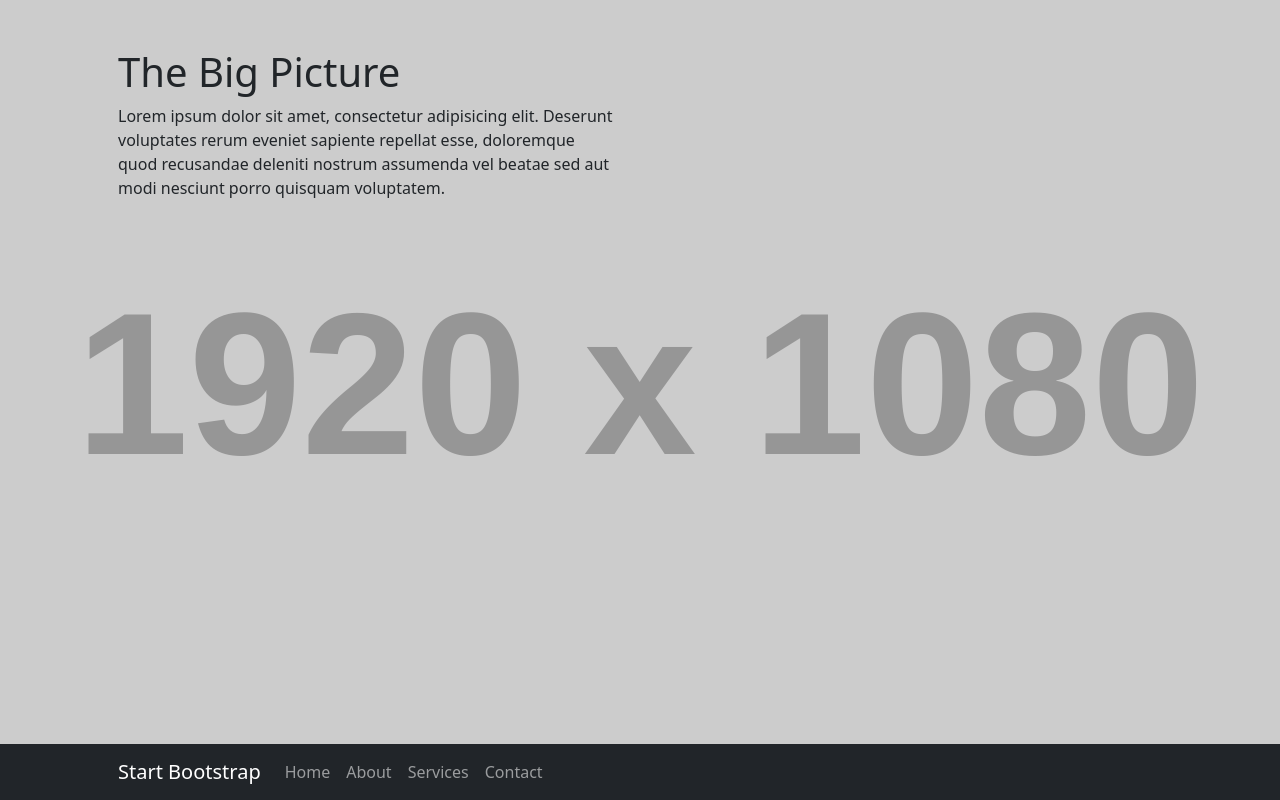
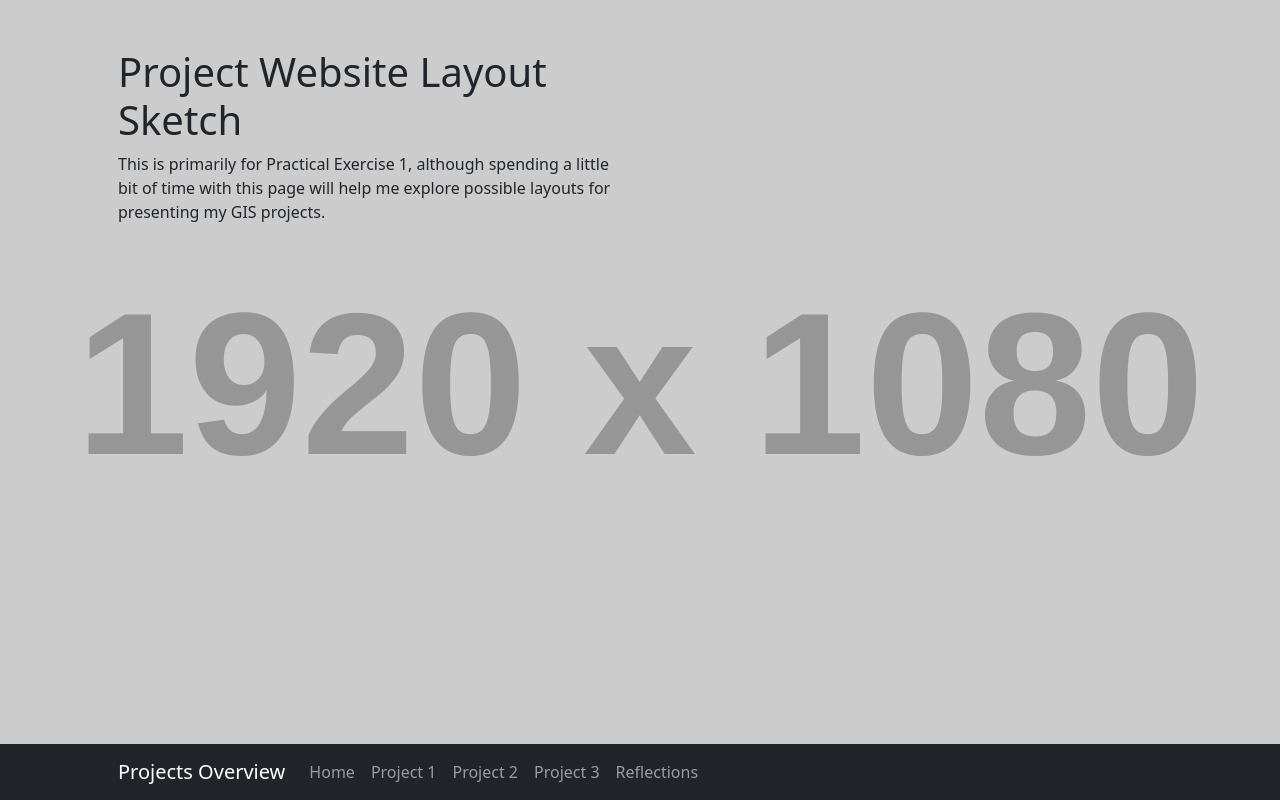
Before and after one commit to AlexKirchmeier/AlexK.github.io, a plain HTML site: page index.html in a window 1280 px wide. Drawn offline with nearby package versions, Linux system fonts and the light colour scheme; placeholder pictures from the web are drawn by us.

Commit message:
Updated index to reflect new pages

```diff
--- a/index.html
+++ b/index.html
@@ -3,9 +3,9 @@
     <head>
         <meta charset="utf-8" />
         <meta name="viewport" content="width=device-width, initial-scale=1, shrink-to-fit=no" />
-        <meta name="description" content="" />
-        <meta name="author" content="" />
-        <title>The Big Picture - Start Bootstrap Template</title>
+        <meta name="description" content="Webpage sketch" />
+        <meta name="author" content="Alex" />
+        <title>Website Layout Sketch</title>
         <!-- Favicon-->
         <link rel="icon" type="image/x-icon" href="assets/favicon.ico" />
         <!-- Core theme CSS (includes Bootstrap)-->
@@ -15,14 +15,15 @@
         <!-- Navigation-->
         <nav class="navbar navbar-expand-lg navbar-dark bg-dark fixed-bottom">
             <div class="container px-4 px-lg-5">
-                <a class="navbar-brand" href="#!">Start Bootstrap</a>
+                <a class="navbar-brand" href="#!">Projects Overview</a>
                 <button class="navbar-toggler" type="button" data-bs-toggle="collapse" data-bs-target="#navbarResponsive" aria-controls="navbarResponsive" aria-expanded="false" aria-label="Toggle navigation"><span class="navbar-toggler-icon"></span></button>
                 <div class="collapse navbar-collapse" id="navbarResponsive">
                     <ul class="navbar-nav ml-auto">
-                        <li class="nav-item active"><a class="nav-link" href="#!">Home</a></li>
-                        <li class="nav-item"><a class="nav-link" href="#!">About</a></li>
-                        <li class="nav-item"><a class="nav-link" href="#!">Services</a></li>
-                        <li class="nav-item"><a class="nav-link" href="#!">Contact</a></li>
+                        <li class="nav-item active"><a class="nav-link" href="index.html">Home</a></li>
+                        <li class="nav-item"><a class="nav-link" href="project1.html">Project 1</a></li>
+                        <li class="nav-item"><a class="nav-link" href="project2.html">Project 2</a></li>
+                        <li class="nav-item"><a class="nav-link" href="project3.html">Project 3</a></li>
+                        <li class="nav-item"><a class="nav-link" href="reflections.html">Reflections</a></li>
                     </ul>
                 </div>
             </div>
@@ -32,8 +33,8 @@
             <div class="container px-4 px-lg-5">
                 <div class="row gx-4 gx-lg-5">
                     <div class="col-lg-6">
-                        <h1 class="mt-5">The Big Picture</h1>
-                        <p>Lorem ipsum dolor sit amet, consectetur adipisicing elit. Deserunt voluptates rerum eveniet sapiente repellat esse, doloremque quod recusandae deleniti nostrum assumenda vel beatae sed aut modi nesciunt porro quisquam voluptatem.</p>
+                        <h1 class="mt-5">Project Website Layout Sketch</h1>
+                        <p>This is primarily for Practical Exercise 1, although spending a little bit of time with this page will help me explore possible layouts for presenting my GIS projects.</p>
                     </div>
                 </div>
             </div>
```
